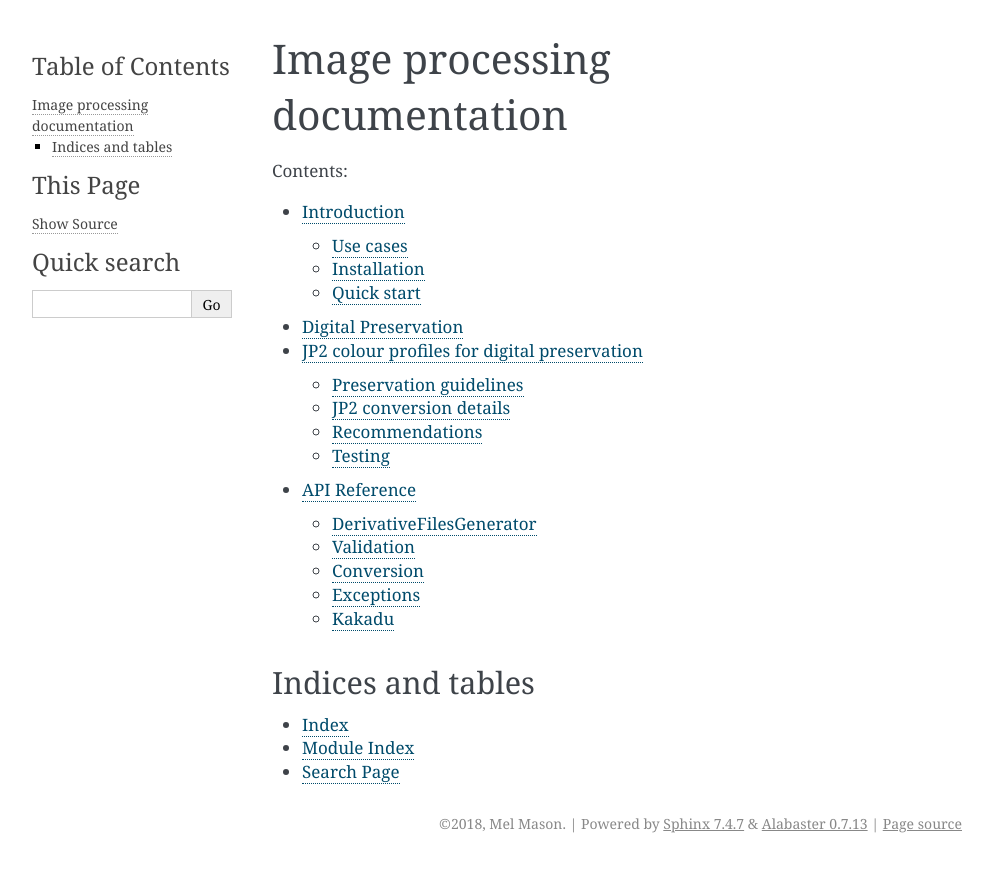
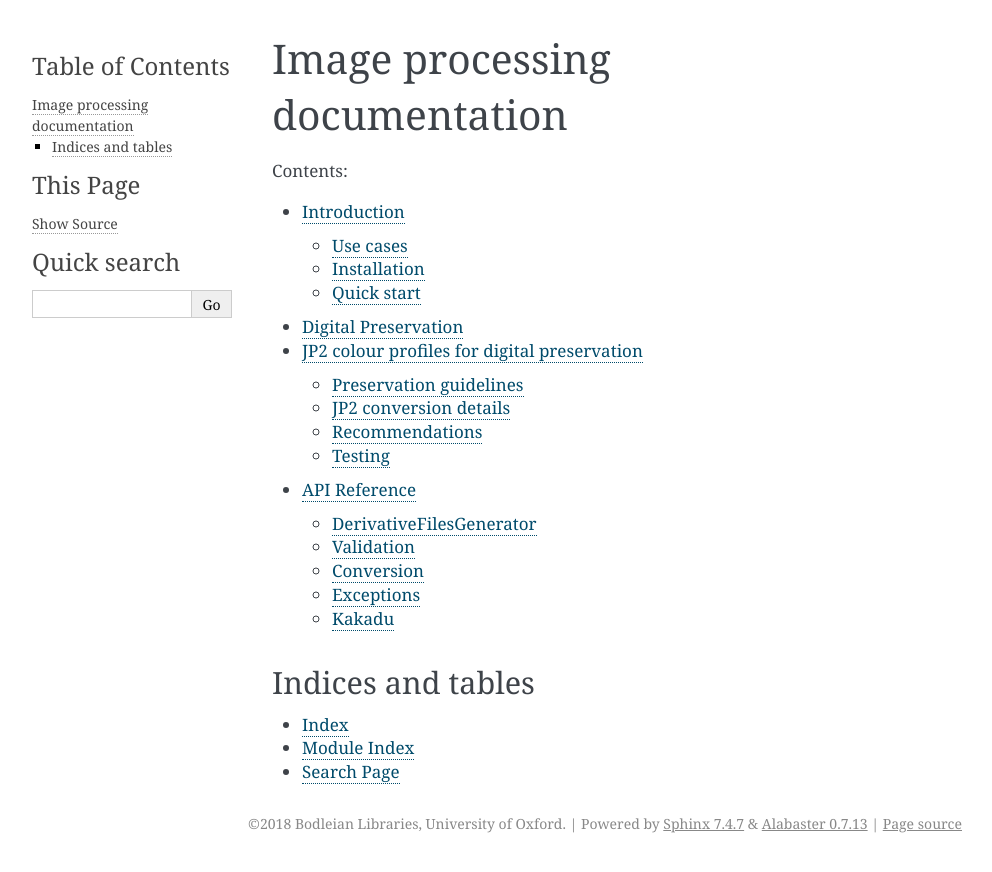
Before and after one commit to bodleian/image-processing, a Sphinx documentation site: the page built from docs/index.rst, in a window 1280 px wide. Shown: the top 872 px of the page, without its empty margins (148-1140 px from the left). Built offline with Sphinx 7.4.7, drawn with Linux system fonts in a browser that asks for light colours.

Commit message:
Changed documentation copyright to be Bodleian Libraries

```diff
--- a/docs/conf.py
+++ b/docs/conf.py
@@ -20,7 +20,7 @@ sys.path.insert(0, os.path.abspath('..'))
 # -- Project information -----------------------------------------------------
 
 project = u'image_processing'
-copyright = u'2018, Mel Mason'
+copyright = u'2018 Bodleian Libraries, University of Oxford'
 author = u'Mel Mason'
 
 # The short X.Y version
```
